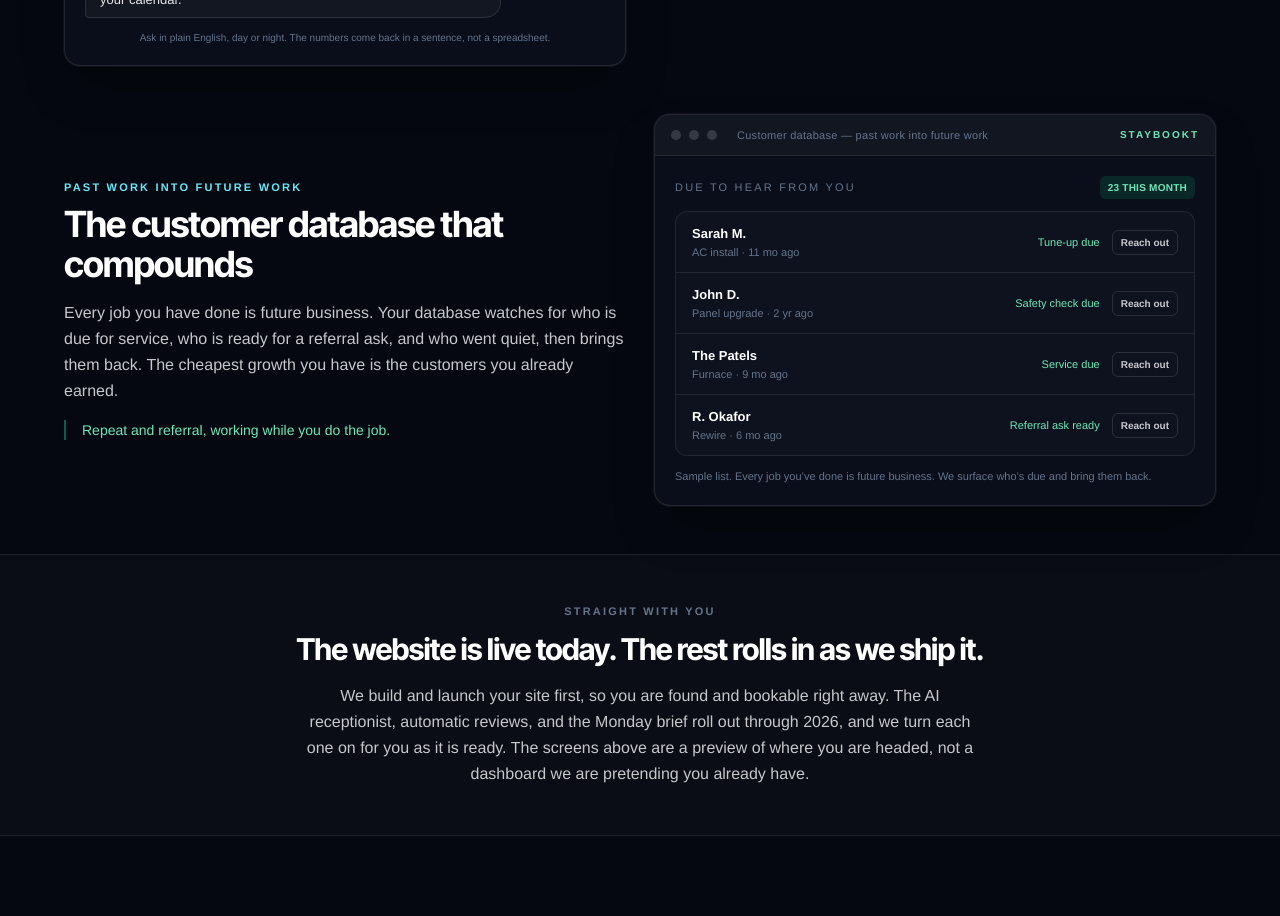
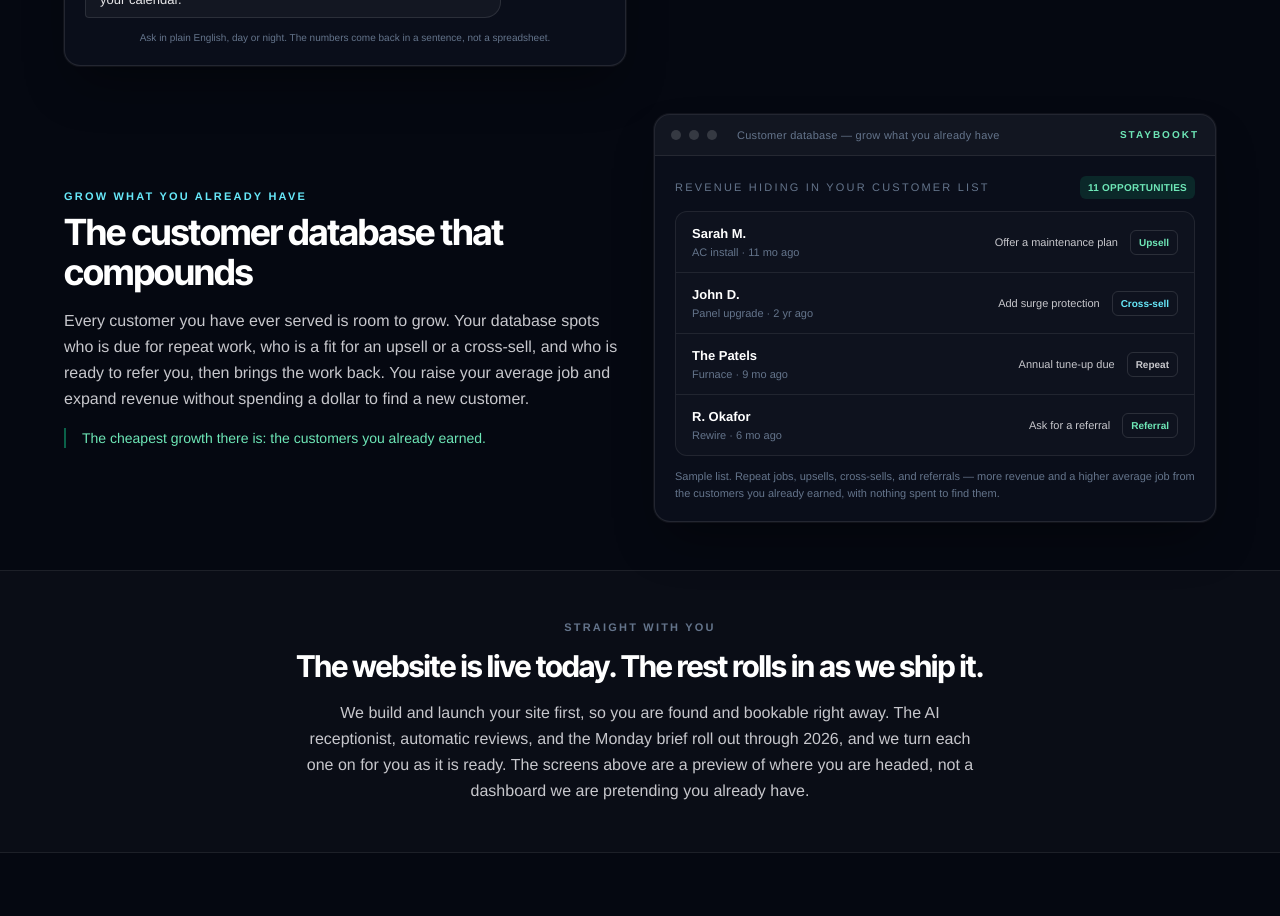
Before and after one commit to staybookt/staybookt-investor, a Next.js app: page /platform in a window 1280 px wide. Shown: the part 3540-4456 px from the top of the page. Built offline with nearby package versions, Linux system fonts and the light colour scheme; no server answers.

Commit message:
Home: drop 'Is this for you?' + founders teaser (now have dedicated pages). Repeat-business: reframe as revenue expansion (upsell/cross-sell/avg job/referral)

```diff
--- a/app/page.tsx
+++ b/app/page.tsx
@@ -120,32 +120,6 @@ export default function HomePage() {
         </Link>
       </Moment>
 
-      {/* Is this for you */}
-      <Moment tone="cream">
-        <Eyebrow tone="cream">Is this for you?</Eyebrow>
-        <h2 className="font-display tracking-[-0.035em] leading-[0.95] mb-6 max-w-3xl text-stone-900" style={{ fontSize: 'clamp(40px, 7vw, 88px)' }}>
-          If this is your week, <Grad deep>yes.</Grad>
-        </h2>
-        <p className="text-stone-600 text-base sm:text-lg mb-10 max-w-2xl leading-relaxed">
-          You run a service business under $5M, the phone still rings to you, and the follow-up and admin eat your nights. That is exactly who we build for.
-        </p>
-        <div className="max-w-xl">
-          <FitList
-            heading="Sound familiar?"
-            tone="yes"
-            items={[
-              'You can’t get back to people quickly.',
-              'You’re great at your work, but the follow-up and management is hard.',
-              'You want to spend more effort growing the business.',
-              'You spend your nights on admin instead of time with your family.',
-            ]}
-          />
-        </div>
-        <Link href="/is-this-for-me" className="inline-flex items-center gap-2 text-emerald-700 font-semibold text-sm mt-8 hover:gap-3 transition-all">
-          See the full list <span aria-hidden>{'→'}</span>
-        </Link>
-      </Moment>
-
       {/* Real builds */}
       <Moment tone="cream">
         <Eyebrow tone="cream">Recent work</Eyebrow>
@@ -181,20 +155,6 @@ export default function HomePage() {
             frameType="iphone"
           />
         </div>
-      </Moment>
-
-      {/* The founders, compact */}
-      <Moment tone="cream">
-        <Eyebrow tone="cream">Who you work with</Eyebrow>
-        <h2 className="font-display tracking-[-0.035em] leading-[0.95] mb-6 max-w-3xl text-stone-900" style={{ fontSize: 'clamp(40px, 7vw, 88px)' }}>
-          Two founders. <Grad deep>No layers.</Grad>
-        </h2>
-        <p className="text-stone-600 text-base sm:text-lg mb-8 max-w-2xl leading-relaxed">
-          One saw the gap from the outside, working alongside owners. The other ran the discipline from the inside, at scale. You talk to a founder on day one and every day after.
-        </p>
-        <Link href="/about" className="inline-flex items-center gap-2 text-emerald-700 font-semibold text-sm hover:gap-3 transition-all">
-          Meet Jacob and Richard <span aria-hidden>{'→'}</span>
-        </Link>
       </Moment>
 
       {/* Atmosphere band */}
@@ -370,39 +330,6 @@ function WorkColumn({ icon, tag, title, body }: { icon?: React.ReactNode; tag: s
   );
 }
 
-function FitList({ heading, tone, items }: { heading: string; tone: 'yes' | 'no'; items: string[] }) {
-  const isYes = tone === 'yes';
-  const ring = isYes ? 'border-emerald-200' : 'border-stone-200';
-  return (
-    <div className={`bg-white border ${ring} rounded-2xl p-7 sm:p-8`}>
-      <p className="font-mono text-[10px] tracking-[0.22em] uppercase font-bold text-stone-500 mb-6">{heading}</p>
-      <ul className="space-y-4">
-        {items.map((item, i) => (
-          <li key={i} className="flex items-start gap-3">
-            <span
-              className={`shrink-0 mt-0.5 w-5 h-5 rounded-full flex items-center justify-center text-[11px] font-bold ${isYes ? 'text-white' : 'text-stone-500 bg-stone-200'}`}
-              style={isYes ? { backgroundImage: 'linear-gradient(135deg, #06B6D4, #10B981)' } : undefined}
-              aria-hidden
-            >
-              {isYes ? '✓' : '✕'}
-            </span>
-            <span className="text-stone-700 text-sm sm:text-base leading-snug">{item}</span>
-          </li>
-        ))}
-      </ul>
-    </div>
-  );
-}
-
-function PriceCell({ amount, detail, highlight }: { amount: string; detail: string; highlight?: boolean }) {
-  return (
-    <div className={`rounded-2xl p-6 ${highlight ? 'bg-emerald-50 border-2 border-emerald-300' : 'bg-white border border-stone-200'}`}>
-      <p className={`font-display text-2xl sm:text-3xl tracking-tight leading-none mb-3 ${highlight ? 'text-emerald-700' : 'text-stone-900'}`}>{amount}</p>
-      <p className="text-stone-600 text-sm leading-snug">{detail}</p>
-    </div>
-  );
-}
-
 function Faq({ question, children }: { question: string; children: React.ReactNode }) {
   return (
     <details className="group bg-paper/[0.03] border border-divider/60 hover:border-divider rounded-2xl overflow-hidden transition-colors">
--- a/app/platform/page.tsx
+++ b/app/platform/page.tsx
@@ -74,11 +74,11 @@ const BLOCKS = [
     Comp: AnalystScreen,
   },
   {
-    eyebrow: 'Past work into future work',
+    eyebrow: 'Grow what you already have',
     title: 'The customer database that compounds',
     body:
-      'Every job you have done is future business. Your database watches for who is due for service, who is ready for a referral ask, and who went quiet, then brings them back. The cheapest growth you have is the customers you already earned.',
-    why: 'Repeat and referral, working while you do the job.',
+      'Every customer you have ever served is room to grow. Your database spots who is due for repeat work, who is a fit for an upsell or a cross-sell, and who is ready to refer you, then brings the work back. You raise your average job and expand revenue without spending a dollar to find a new customer.',
+    why: 'The cheapest growth there is: the customers you already earned.',
     Comp: RepeatBusinessScreen,
   },
 ];
--- a/components/PlatformPreview.tsx
+++ b/components/PlatformPreview.tsx
@@ -250,19 +250,25 @@ export function AnalystScreen() {
   );
 }
 
-/* 7. REPEAT BUSINESS — the CRM that turns past work into future work */
+/* 7. REPEAT BUSINESS — the database that grows revenue from customers you already have */
 export function RepeatBusinessScreen() {
   const rows = [
-    { name: 'Sarah M.', last: 'AC install · 11 mo ago', due: 'Tune-up due' },
-    { name: 'John D.', last: 'Panel upgrade · 2 yr ago', due: 'Safety check due' },
-    { name: 'The Patels', last: 'Furnace · 9 mo ago', due: 'Service due' },
-    { name: 'R. Okafor', last: 'Rewire · 6 mo ago', due: 'Referral ask ready' },
+    { name: 'Sarah M.', last: 'AC install · 11 mo ago', action: 'Offer a maintenance plan', tag: 'Upsell' },
+    { name: 'John D.', last: 'Panel upgrade · 2 yr ago', action: 'Add surge protection', tag: 'Cross-sell' },
+    { name: 'The Patels', last: 'Furnace · 9 mo ago', action: 'Annual tune-up due', tag: 'Repeat' },
+    { name: 'R. Okafor', last: 'Rewire · 6 mo ago', action: 'Ask for a referral', tag: 'Referral' },
   ];
+  const tagTone: Record<string, string> = {
+    Upsell: 'text-hvac-light',
+    'Cross-sell': 'text-elec-light',
+    Repeat: 'text-platinum-soft',
+    Referral: 'text-hvac-light',
+  };
   return (
-    <AppFrame title="Customer database — past work into future work" accent="hvac">
+    <AppFrame title="Customer database — grow what you already have" accent="hvac">
       <div className="mb-3 flex items-center justify-between">
-        <p className="text-[11px] uppercase tracking-[0.2em] text-mute">Due to hear from you</p>
-        <span className="rounded-md bg-hvac/15 px-2 py-1 text-[10px] font-bold uppercase tracking-wide text-hvac-light">23 this month</span>
+        <p className="text-[11px] uppercase tracking-[0.2em] text-mute">Revenue hiding in your customer list</p>
+        <span className="rounded-md bg-hvac/15 px-2 py-1 text-[10px] font-bold uppercase tracking-wide text-hvac-light">11 opportunities</span>
       </div>
       <div className="divide-y divide-white/8 rounded-xl border border-white/8 bg-white/[0.02]">
         {rows.map((r) => (
@@ -272,13 +278,13 @@ export function RepeatBusinessScreen() {
               <p className="text-[11px] text-mute">{r.last}</p>
             </div>
             <div className="flex items-center gap-3 shrink-0">
-              <span className="text-[11px] text-hvac-light">{r.due}</span>
-              <span className="rounded-md border border-white/12 px-2 py-1 text-[10px] font-semibold text-platinum-soft">Reach out</span>
+              <span className="text-[11px] text-platinum-soft">{r.action}</span>
+              <span className={`rounded-md border border-white/12 px-2 py-1 text-[10px] font-semibold ${tagTone[r.tag]}`}>{r.tag}</span>
             </div>
           </div>
         ))}
       </div>
-      <p className="mt-3 text-[11px] text-mute">Sample list. Every job you’ve done is future business. We surface who’s due and bring them back.</p>
+      <p className="mt-3 text-[11px] text-mute">Sample list. Repeat jobs, upsells, cross-sells, and referrals — more revenue and a higher average job from the customers you already earned, with nothing spent to find them.</p>
     </AppFrame>
   );
 }
```
